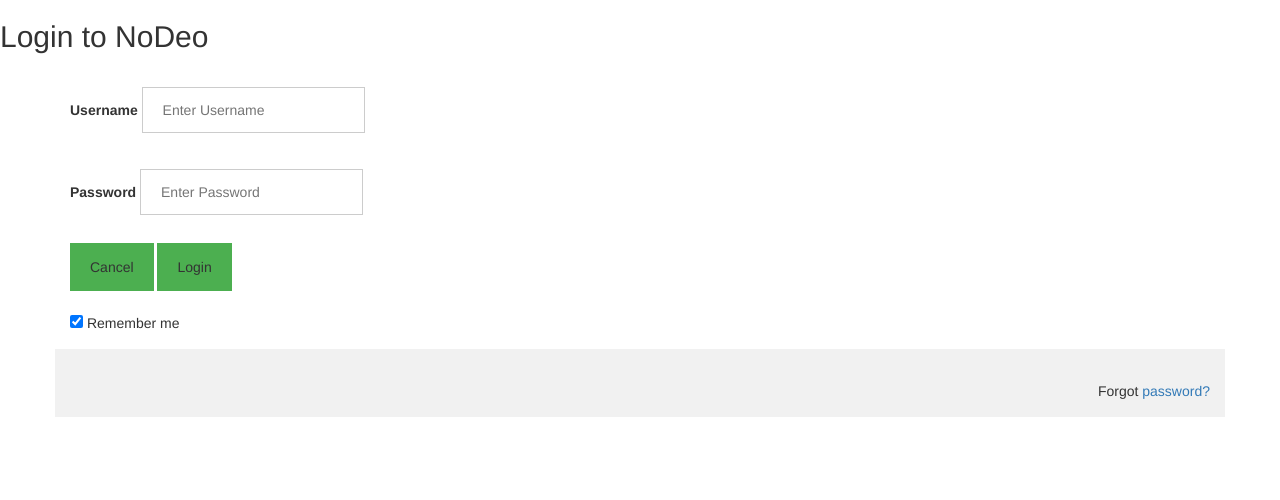
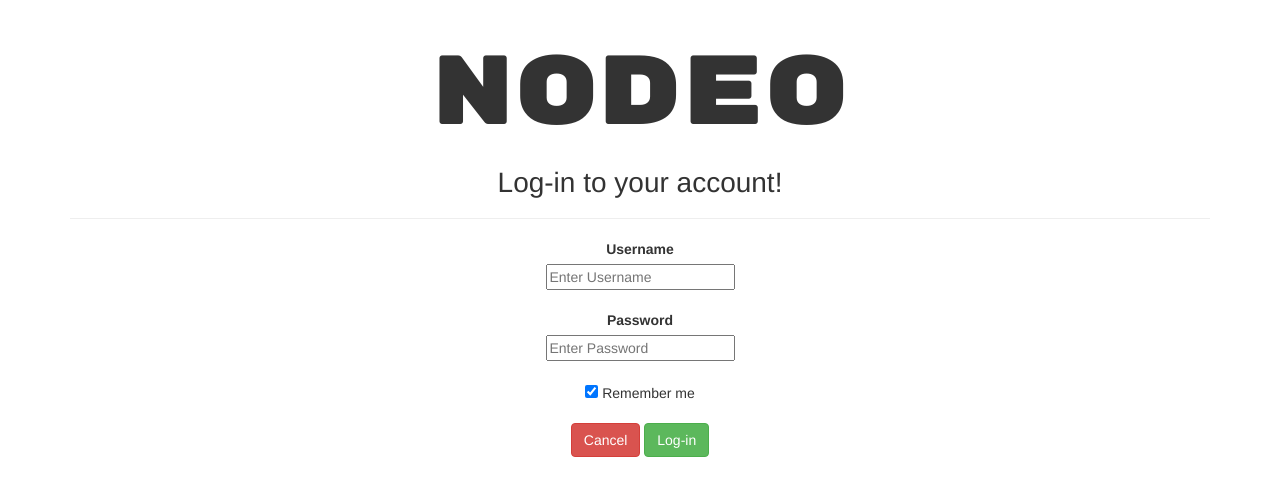
Before and after one commit to baotpham/NoDeo, a website: page www/login.html in a window 1280 px wide. Drawn offline with nearby package versions, Linux system fonts and the light colour scheme; a web font is replaced by a local one.

Commit message:
Stylings

```diff
--- a/www/login.html
+++ b/www/login.html
@@ -1,69 +1,54 @@
-<!DOCTYPE html>
 <html>
 
 <head>
     <meta charset="UTF-8">
-    <title>NoDeo Login</title>
-    <link rel="stylesheet" href="css/styles.css">
+    <!-- If IE use the latest rendering engine -->
+    <meta http-equiv="X-UA-Compatible" content="IE=edge">
+    <!-- Set the page to the width of the device and set the zoon level -->
+    <meta name="viewport" content="width = device-width, initial-scale = 1">
+
+    <title>NoDeo Log-in</title>
+
+    <!--link tag with style sheet files -->
     <link rel="stylesheet" type="text/css" href="css/bootstrap.css">
+    <link href="https://fonts.googleapis.com/css?family=Rubik+Mono+One|Sansita" rel="stylesheet">
 
+
+    <!--Script atsg to include jquery and other js files-->
+    <!--<script src="./index.js"></script>-->
+    <!--<script src="../clientJS/main.js"></script>-->
     <script src="http://code.jquery.com/jquery-1.11.1.min.js"></script>
     <script src="js/login.js"></script>
+
 </head>
 
 <body>
-    <!--<div class="container " style="text-align: center ">
-    <div class="page-header ">
-        <h1> NoDeo Login </h1>
-    </div>
-    <form>
-        <div>
-            <label><b>Username</b></label><br>
-            <input type="text " placeholder="Enter Username " name="uname " required>
-            <br><br>
-            <label><b>Password</b></label><br>
-            <input type="password " placeholder="Enter Password " name="psw " required>
-            <br><br>
-            <button class="btn btn-success btn-md " id="login_button ">Login</button>
-            <br>
-            <input type="checkbox " checked="unchecked "> Remember me
-        </div>
-    </form>
-
-    <br><br>
-    <div>
-        <span class="psw ">Forgot <a href="# ">password?</a></span>
-    </div>
-</div>-->
     <script>
         console.log($('#login_button'))
     </script>
 
-
-
-    <h2> Login to NoDeo</h2>
-    <!--<form>-->
-
-    <!--<div class="imgcontainer ">
-            <img src="img_avatar2.png " alt="Avatar " class="avatar ">
-        </div>-->
-    <div class="container">
-        <label><b>Username</b></label>
-        <input type="text" placeholder="Enter Username " id="username" required>
+    <div class="container" style="text-align: center">
+        <div class="page-header">
+            <h1 style="font-family: Rubik Mono One;font-size:700%;">NoDeo</h1>
+            <h2 style="font-size:200%;">Log-in to your account!</h2>
+        </div>
+        <!--<form action="/setUser" method="post">-->
+        <div>
+            <label><b>Username</b></label><br>
+            <input type="text" placeholder="Enter Username" name="username" id="username" required>
+            <br><br>
+            <label><b>Password</b></label><br>
+            <input type="password" placeholder="Enter Password" name="password" id="password" required>
+            <br><br>
+            <input type="checkbox" checked="checked"> Remember me
+            <br><br>
+            <button type="button" class="btn btn-danger btn-md" id="cancel_button">Cancel</button>
+            <button class="btn btn-success btn-md" id="login_button">Log-in</button>
+            <br>
+        </div>
+        <!--</form>-->
         <br><br>
-        <label><b>Password</b></label>
-        <input type="password" placeholder="Enter Password " id="password" required>
-        <br><br>
-        <button id="cancel_button"> Cancel </button>
-        <button id="login_button">Login</button>
-        <br><br>
-        <input type="checkbox" checked="unchecked"> Remember me
     </div>
-
-    <div class="container " style="background-color:#f1f1f1 ">
-        <span class="psw ">Forgot <a href="# ">password?</a></span>
-    </div>
-    <!--</form>-->
 
 </body>
 
```
Also changed, not shown: www/signup.html (+56 -1 lines).
